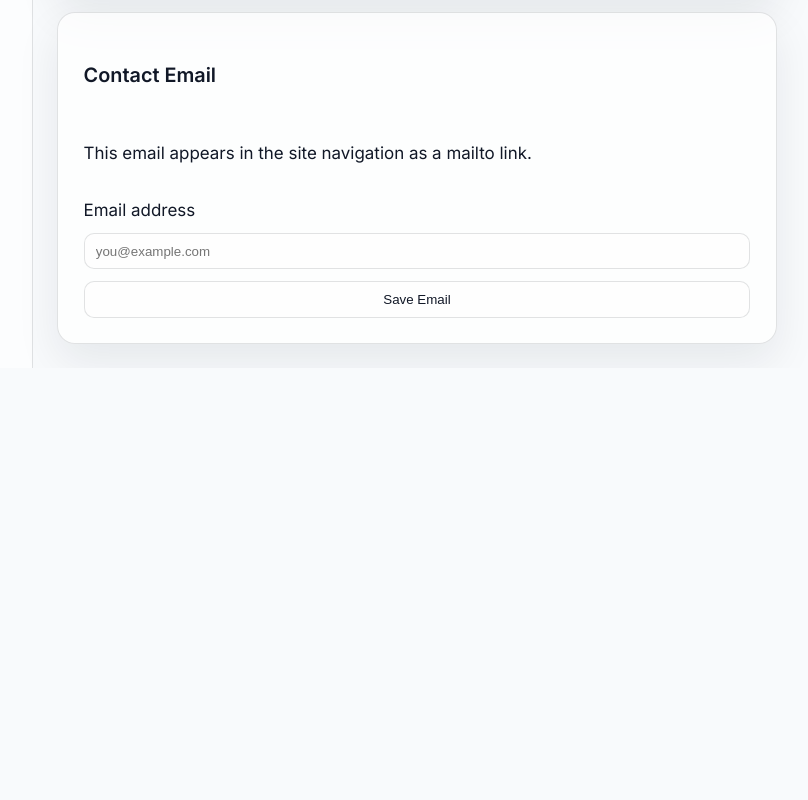
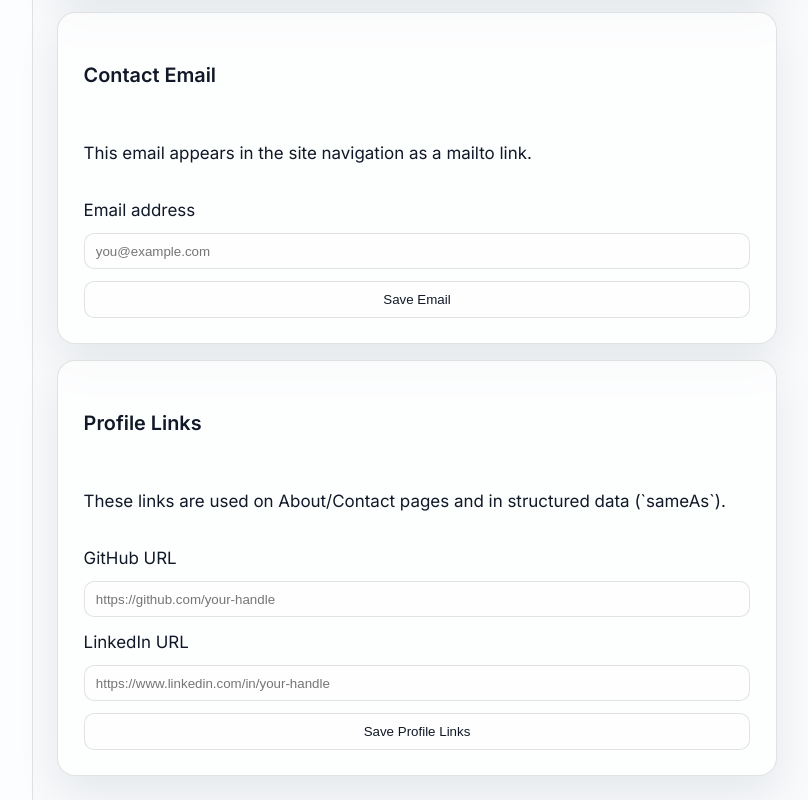
Before and after one commit to denuoweb/rosenauinfo, a React (Vite) app in the folder web/: page /admin/home in a window 1280 px wide. Shown: the part 1717-2517 px from the top of the page, without its empty margins (187-995 px from the left). Before the commit the page ends 2085 px from the top, so only its background shows below. Built offline with nearby package versions, Linux system fonts and the light colour scheme; no server answers; the database is empty; sample sign-in values are in the browser's storage.

Commit message:
feat(admin): add profile link fields and seo-ready mock content

```diff
--- a/web/src/lib/content.ts
+++ b/web/src/lib/content.ts
@@ -5,16 +5,33 @@ const useMockData = import.meta.env.VITE_USE_MOCK_DATA === 'true'
 
 const mockDocs: Record<string, any> = {
   site: {
-    name_en: 'Aiko Rosenau',
-    name_ja: 'ローゼナウ 愛子',
+    name_en: 'Jaron Rosenau',
+    name_ja: 'ジャロン ローゼナウ',
     footerNote: 'Creating helpful products since 2012',
-    contactEmail: 'hello@example.com'
+    contactEmail: 'hello@example.com',
+    github_url: 'https://github.com/denuoweb',
+    linkedin_url: 'https://www.linkedin.com/in/jaronrosenau'
   },
   home: {
-    blurb_en: 'Staff product designer focused on accessible experiences and high-performance teams.',
-    blurb_ja: 'アクセシビリティと高パフォーマンスなチーム作りに取り組むプロダクトデザイナーです。',
+    blurb_en: 'Software engineer focused on geospatial web systems, resilient platforms, and product delivery.',
+    blurb_ja: '地理空間ウェブシステムと安定したプロダクト開発に注力するソフトウェアエンジニアです。',
     links_en: 'Latest Case Study|/projects',
     links_ja: '最新の事例|/projects'
+  },
+  about: {
+    headline_en: 'Software Engineer',
+    headline_ja: 'ソフトウェアエンジニア',
+    intro_en: 'Jaron Rosenau builds reliable web platforms with a focus on geospatial products and practical UX.',
+    intro_ja: 'Jaron Rosenau は地理空間プロダクトと実用的な UX を重視した信頼性の高いウェブプラットフォームを構築しています。',
+    highlights_en: 'Geospatial web mapping\nTypeScript and Python services\nProduct-focused engineering',
+    highlights_ja: '地理空間ウェブマッピング\nTypeScript と Python サービス\nプロダクト志向の開発',
+    links: 'GitHub|https://github.com/denuoweb\nLinkedIn|https://www.linkedin.com/in/jaronrosenau'
+  },
+  contact: {
+    intro_en: 'Reach out to Jaron Rosenau for engineering roles, consulting, or collaboration.',
+    intro_ja: '採用、コンサルティング、共同開発のご相談は Jaron Rosenau までご連絡ください。',
+    availability_en: 'Typically responds within 1-2 business days.',
+    availability_ja: '通常 1-2 営業日以内に返信します。'
   },
   resume: {
     url_en: 'https://example.com/resume-en.pdf',
--- a/web/src/pages/admin/AdminHome.tsx
+++ b/web/src/pages/admin/AdminHome.tsx
@@ -9,10 +9,12 @@ export default function AdminHome() {
   const [blurb, setBlurb] = useState<Bilingual>({ en: '', ja: '' })
   const [links, setLinks] = useState<Bilingual>({ en: '', ja: '' })
   const [contactEmail, setContactEmail] = useState('')
+  const [profileLinks, setProfileLinks] = useState({ github: '', linkedin: '' })
   const [savingSite, setSavingSite] = useState(false)
   const [savingBlurb, setSavingBlurb] = useState(false)
   const [savingLinks, setSavingLinks] = useState(false)
   const [savingContactEmail, setSavingContactEmail] = useState(false)
+  const [savingProfiles, setSavingProfiles] = useState(false)
   const [message, setMessage] = useState<string | null>(null)
 
   useEffect(() => {
@@ -27,6 +29,10 @@ export default function AdminHome() {
         setContactEmail(
           ((data.contactEmail as string) || (data.contact_email as string) || (data.email as string) || '').trim()
         )
+        setProfileLinks({
+          github: ((data.githubUrl as string) || (data.github_url as string) || (data.github as string) || '').trim(),
+          linkedin: ((data.linkedinUrl as string) || (data.linkedin_url as string) || (data.linkedin as string) || '').trim()
+        })
       }
       const homeSnap = await getDoc(doc(db, 'public', 'home'))
       if (homeSnap.exists()) {
@@ -100,6 +106,23 @@ export default function AdminHome() {
       setMessage(trimmed ? 'Updated contact email' : 'Cleared contact email')
     } finally {
       setSavingContactEmail(false)
+    }
+  }
+
+  async function saveProfiles(e: FormEvent<HTMLFormElement>) {
+    e.preventDefault()
+    setSavingProfiles(true)
+    try {
+      const github = profileLinks.github.trim()
+      const linkedin = profileLinks.linkedin.trim()
+      await setDoc(doc(db, 'public', 'site'), {
+        github_url: github || null,
+        linkedin_url: linkedin || null
+      }, { merge: true })
+      setProfileLinks({ github, linkedin })
+      setMessage('Updated profile links')
+    } finally {
+      setSavingProfiles(false)
     }
   }
 
@@ -180,6 +203,32 @@ export default function AdminHome() {
         </button>
       </form>
 
+      <form className="card form" onSubmit={saveProfiles}>
+        <h3>Profile Links</h3>
+        <p>These links are used on About/Contact pages and in structured data (`sameAs`).</p>
+        <label>
+          GitHub URL
+          <input
+            type="url"
+            value={profileLinks.github}
+            onChange={e => setProfileLinks(prev => ({ ...prev, github: e.target.value }))}
+            placeholder="https://github.com/your-handle"
+          />
+        </label>
+        <label>
+          LinkedIn URL
+          <input
+            type="url"
+            value={profileLinks.linkedin}
+            onChange={e => setProfileLinks(prev => ({ ...prev, linkedin: e.target.value }))}
+            placeholder="https://www.linkedin.com/in/your-handle"
+          />
+        </label>
+        <button type="submit" disabled={savingProfiles}>
+          {savingProfiles ? 'Saving…' : 'Save Profile Links'}
+        </button>
+      </form>
+
       {message && <p className="success">{message}</p>}
     </div>
   )
```
